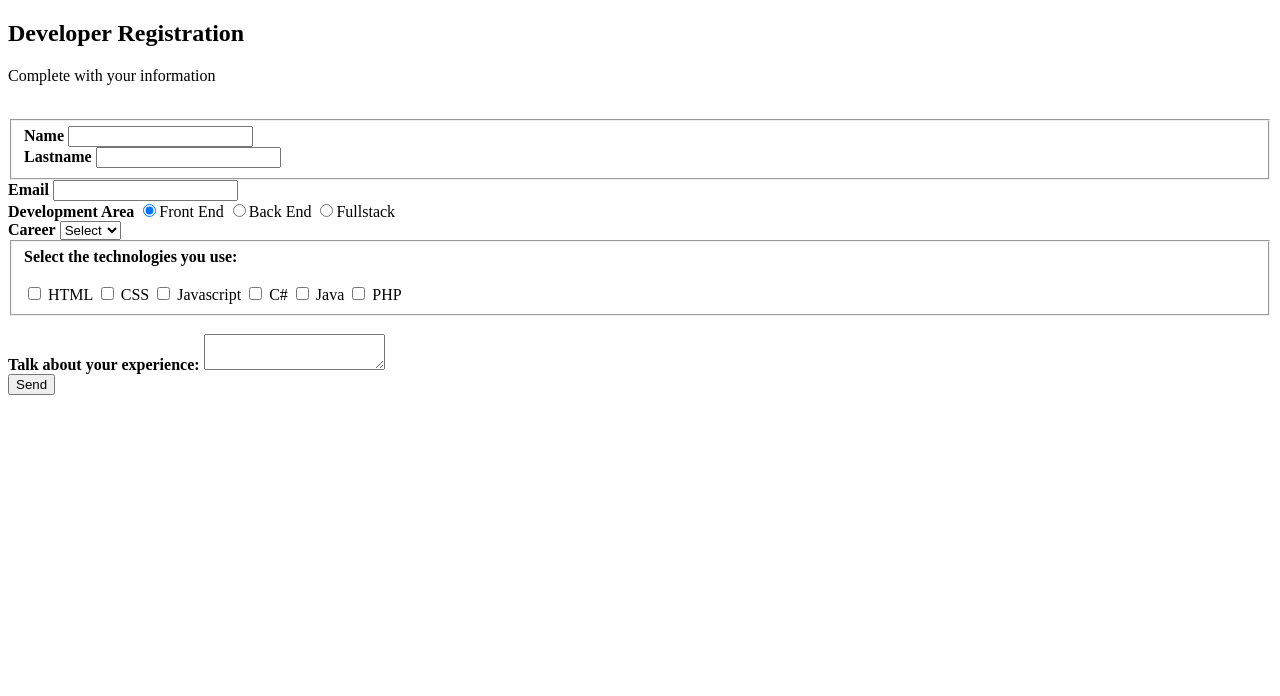
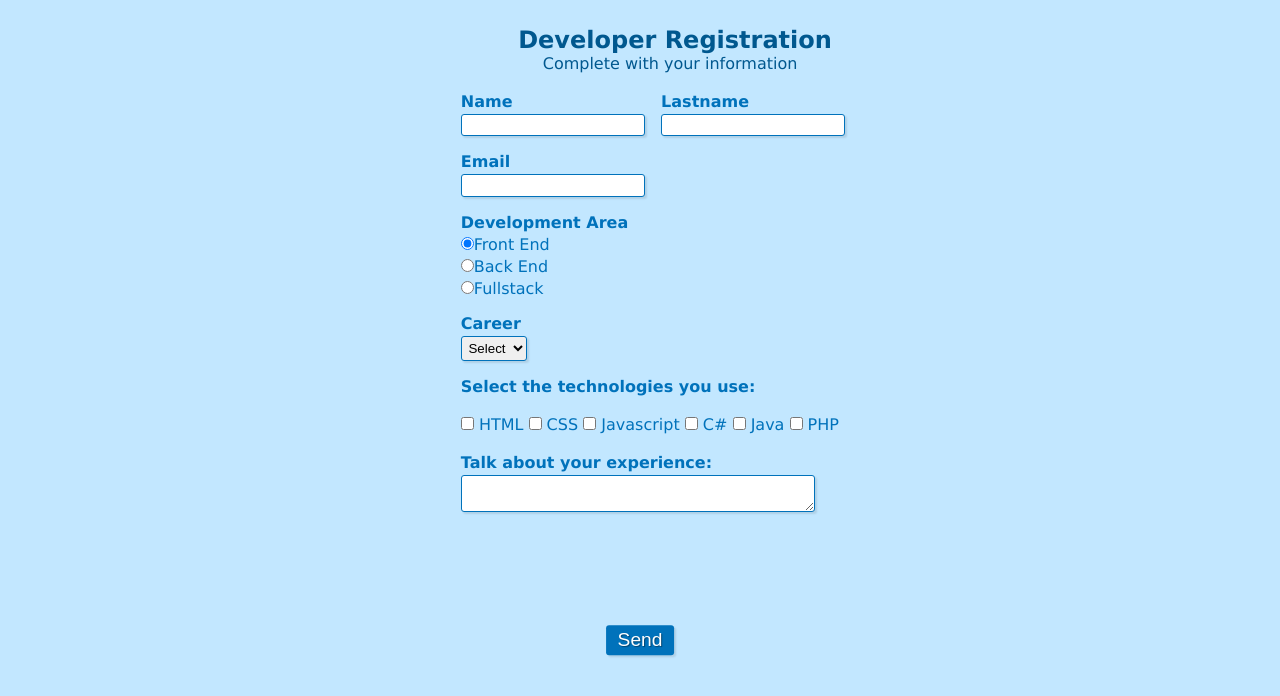
Before and after one commit to rafaeljosecomputacao/simple-form, a plain HTML site: page index.html in a window 1280 px wide. Drawn offline with Linux system fonts and the light colour scheme.

Commit message:
create-css

```diff
--- /dev/null
+++ b/css/style.css
@@ -0,0 +1,94 @@
+*{
+    margin: 0;
+    padding: 0;
+}
+
+#title{
+    font-family: Verdana;
+    color: #00588F;
+    margin-left: 7%;
+}
+
+#subtitle{
+    font-family: Verdana;
+    color: #00588F;
+    margin-left: 10%;
+}
+
+fieldset{
+    border: 0;
+}
+
+body{
+    background-color: #C2E7FF;
+    font-family: Verdana;
+    font-size: 1em;
+    color: #0072BB;
+    margin-left: 36%;
+    margin-top: 2%;
+    justify-content: center;
+}
+
+input, select, textarea, button{
+    border-radius: 3px;
+}
+
+.field{
+    margin-bottom: 1em;
+}
+
+.field label{
+    margin-bottom: 0.2em;
+    color: #0072BB;
+    display: block;
+}
+
+fieldset.group .field{
+    float: left;
+    margin-right: 1em;
+}
+
+.field input[type="text"], .field input[type="email"], .field select, .field textarea{
+    padding: 0.2em;
+    border: 1px solid #0072BB;
+    box-shadow: 2px 2px 2px rgba(0, 0, 0, 0.1);
+    display: block;
+}
+
+.field select option{
+    padding-right: 1em;
+}
+
+.field input:focus, .field select:focus, .field textarea:focus{
+    background: #EBF7FF;
+}
+
+.btn{
+    font-size: 1.2em;
+    background: #0072BB;
+    border: 0;
+    margin-bottom: 1em;
+    color: #ffffff;
+    padding: 0.2em 0.6em;
+    box-shadow: 2px 2px 2px rgba(0, 0, 0, 0.1);
+    text-shadow: 1px 1px 1px rgba(0, 0, 0, 0.4);
+    position: absolute;
+    top: 80%;
+    left: 50%;
+    margin-right: -50%;
+    transform: translate(-50%, -50%);
+}
+
+.btn:hover{
+    background: #00588F;
+    box-shadow: inset 2px 2px 2px rgba(0, 0, 0, 0.1);
+    text-shadow: none;
+}
+
+.btn, select{
+    cursor: pointer;
+}
+
+#check{
+    display: inline-block;
+}
--- a/index.html
+++ b/index.html
@@ -3,6 +3,7 @@
 <head>
     <meta charset="UTF-8">
     <meta name="viewport" content="width=device-width, initial-scale=1.0">
+    <link rel="stylesheet" type="text/css" href="css/style.css" media="screen">
     <title>Simple Form</title>
 </head>
 <body>
@@ -10,30 +11,30 @@
 
     <article>
         <div>
-            <h2>Developer Registration</h2>
-            <p>Complete with your information</p>
+            <h2 id="title">Developer Registration</h2>
+            <p id="subtitle">Complete with your information</p>
             <br>
         </div>
 
         <form>
-            <fieldset>
-                <div>
+            <fieldset class="group">
+                <div class="field">
                     <label for="name"><strong>Name</strong></label>
-                    <input type="text" name="name" required>
+                    <input type="text" name="name" id="name" required>
                 </div>
 
-                <div>
+                <div class="field">
                     <label for="lastname"><strong>Lastname</strong></label>
-                    <input type="text" name="lastname" required>
+                    <input type="text" name="lastname" id="lastname" required>
                 </div>
             </fieldset>
 
-            <div>
+            <div class="field">
                 <label for="email"><strong>Email</strong></label>
-                <input type="email" name="email" required>
+                <input type="email" name="email" id="email" required>
             </div>
 
-            <div>
+            <div class="field">
                 <label><strong>Development Area</strong></label>
                 <label>
                     <input type="radio" name="development" value="frontend" checked>Front End
@@ -46,9 +47,9 @@
                 </label>
             </div>
 
-            <div>
+            <div class="field">
                 <label for="career"><strong>Career</strong></label>
-                <select>
+                <select id="career">
                     <option selected disabled value="">Select</option>
                     <option>Junior</option>
                     <option>Full</option>
@@ -56,31 +57,31 @@
                 </select>
             </div>
 
-            <fieldset>
-                <div>
+            <fieldset class="group">
+                <div id="check">
                     <label><strong>Select the technologies you use:</strong></label><br><br>
-                    <input type="checkbox" name="technology1" value="HTML">
+                    <input type="checkbox" name="technology1" id="technology1" value="HTML">
                     <label for="technology1">HTML</label>
-                    <input type="checkbox" name="technology2" value="CSS">
+                    <input type="checkbox" name="technology2" id="technology2" value="CSS">
                     <label for="technology2">CSS</label>
-                    <input type="checkbox" name="technology3" value="Javascript">
+                    <input type="checkbox" name="technology3" id="technology3" value="Javascript">
                     <label for="technology3">Javascript</label>
-                    <input type="checkbox" name="technology4" value="C#">
+                    <input type="checkbox" name="technology4" id="technology4" value="C#">
                     <label for="technology4">C#</label>
-                    <input type="checkbox" name="technology5" value="Java">
+                    <input type="checkbox" name="technology5" id="technology5" value="Java">
                     <label for="technology5">Java</label>
-                    <input type="checkbox" name="technology6" value="PHP">
+                    <input type="checkbox" name="technology6" id="technology6" value="PHP">
                     <label for="technology6">PHP</label>
                 </div>
             </fieldset>
 
-            <div>
+            <div class="field">
                 <br>
                 <label><strong>Talk about your experience:</strong></label>
-                <textarea name="experience"></textarea>
+                <textarea row="6" style="width: 26em;" id="experience" name="experience"></textarea>
             </div>
 
-            <button type="submit">Send</button>
+            <button class="btn" type="submit">Send</button>
         </form>
     </article>
 
```
